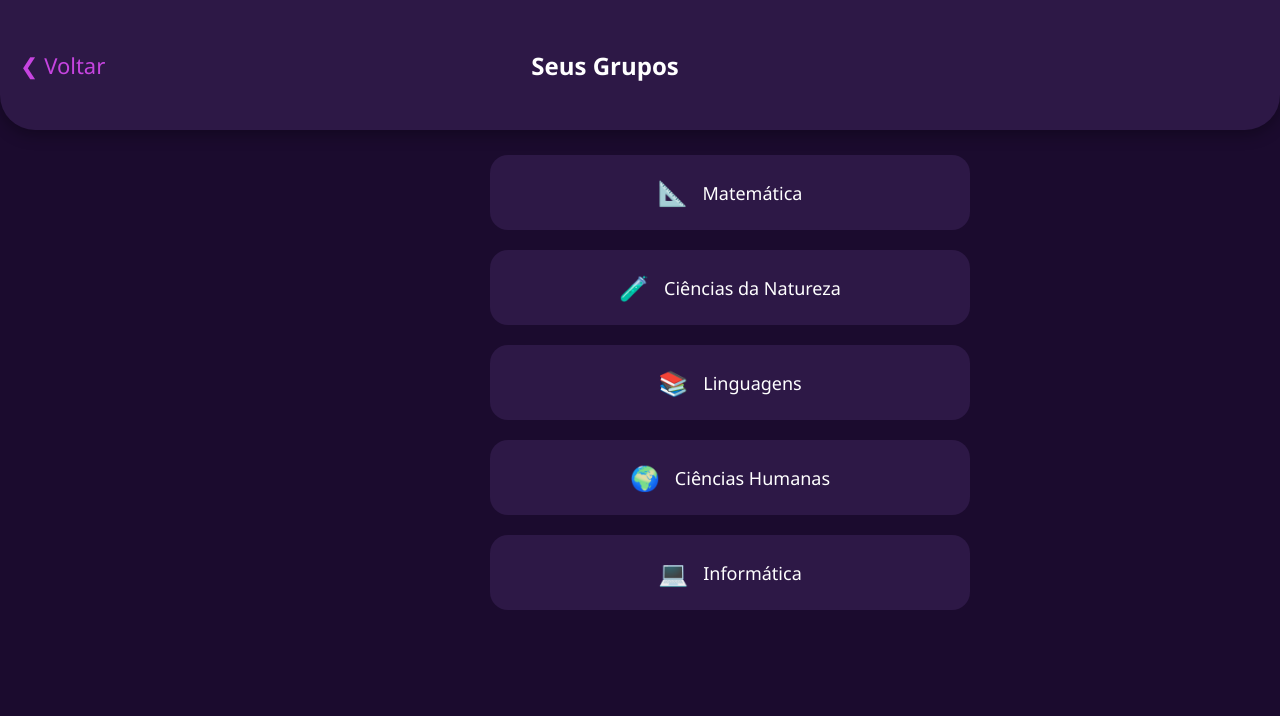
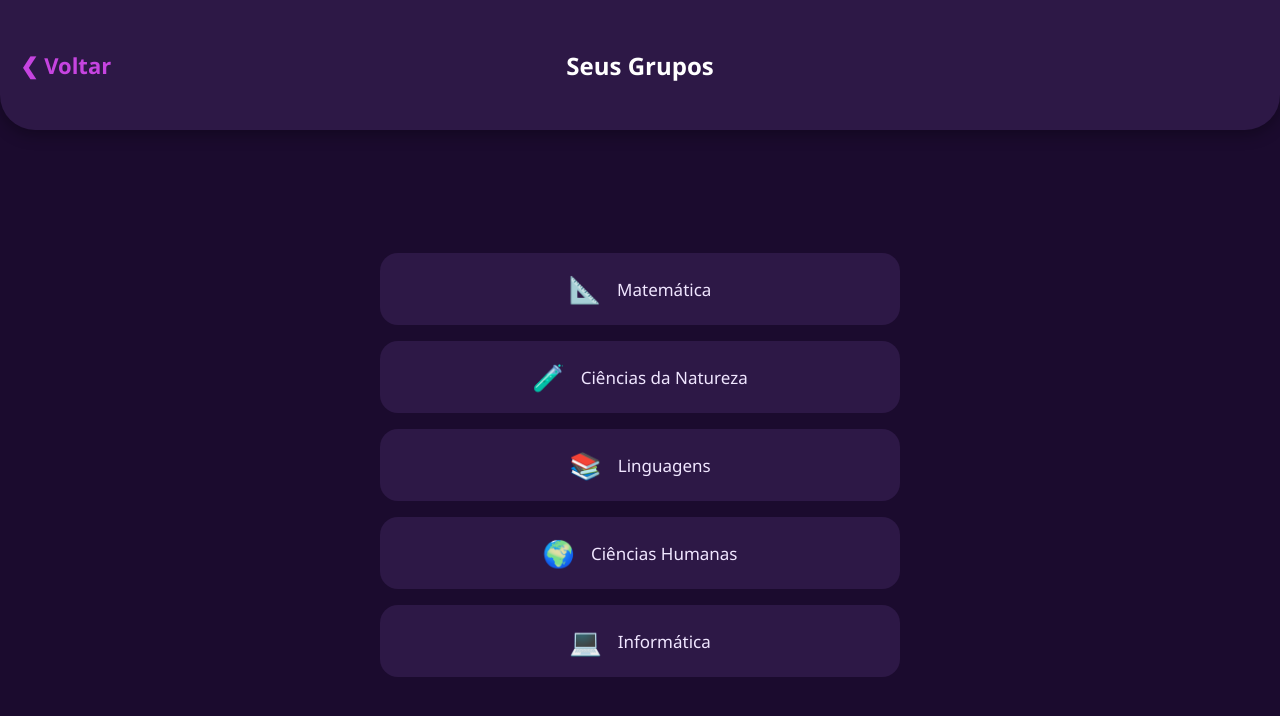
Before and after one commit to OSG-Online-Study-Group/OSG-Web-React, a React (Vite) app: page /OSG-Web-React/Grupos in a window 1280 px wide. Shown: the top 716 px of the page. Built offline with nearby package versions, Linux system fonts and the light colour scheme; no server answers.

Commit message:
refactor: improve styling and structure of grupos component CSS

```diff
--- a/src/components/grupos/grupos.css
+++ b/src/components/grupos/grupos.css
@@ -1,24 +1,98 @@
-.grupos-container { width: 100vw; height: 100vh; background: #1b0b2e; color: white; display: flex; flex-direction: column; }
-
-.grupos-header {
-  height: 130px; /* Borda menor */
-  background-color: #2d1846;
-  border-bottom-left-radius: 35px; border-bottom-right-radius: 35px;
-  display: flex; align-items: center; justify-content: center;
-  position: relative; box-shadow: 0 5px 15px rgba(0,0,0,0.3);
+* {
+  margin: 0;
+  padding: 0;
+  box-sizing: border-box;
+  font-family: 'Segoe UI', sans-serif;
 }
 
-.grupos-header h1 { font-size: 24px; text-align: center; margin-right: 70px; }
-
-.grupos-lista { flex: 1; overflow-y: auto; padding: 25px 20px; display: flex; flex-direction: column; align-items: center; gap: 20px; margin-left: 280px; }
-
-.grupo-card {
-  width: 100%; max-width: 480px; min-height: 75px;
-  background-color: #2d1846; border-radius: 18px; border: none;
-  display: flex; align-items: center; padding: 0 20px; gap: 15px;
-  cursor: pointer; transition: 0.2s; color: white;
+.grupos-container {
+  width: 100vw;
+  height: 100vh;
+  background: #1b0b2e;
+  color: white;
+  display: flex;
+  flex-direction: column;
 }
 
-.grupo-card:hover { background: #3a235a; transform: translateX(5px); border-left: 5px solid #c644e0; }
-.grupo-icone { font-size: 24px; }
-.grupo-nome { font-size: 18px; font-weight: 500; }
+/* ── Header ── */
+.grupos-header {
+  height: 130px;
+  background-color: #2d1846;
+  border-bottom-left-radius: 35px;
+  border-bottom-right-radius: 35px;
+  display: flex;
+  align-items: center;
+  justify-content: center;
+  position: relative;
+  box-shadow: 0 5px 15px rgba(0, 0, 0, 0.3);
+  flex-shrink: 0;
+}
+
+.grupos-header h1 {
+  font-size: 24px;
+  text-align: center;
+}
+
+.voltar-btn {
+  position: absolute;
+  left: 20px;
+  background: none;
+  border: none;
+  color: #c644e0;
+  font-size: 16px;
+  font-weight: 600;
+  cursor: pointer;
+  display: flex;
+  align-items: center;
+  gap: 4px;
+}
+
+/* ── Lista ── */
+.grupos-lista {
+  flex: 1;
+  overflow-y: auto;
+  padding: 30px 20px;
+  display: flex;
+  flex-direction: column;
+  align-items: center;
+  gap: 16px;
+  scrollbar-width: thin;
+  scrollbar-color: #3a235a transparent;
+  justify-content: center;
+  align-self: center;
+}
+
+/* ── Card ── */
+.grupo-card {
+  width: 100%;
+  max-width: 520px;
+  min-height: 72px;
+  background-color: #2d1846;
+  border-radius: 18px;
+  border: 1.5px solid transparent;
+  display: flex;
+  align-items: center;
+  padding: 0 22px;
+  gap: 16px;
+  cursor: pointer;
+  transition: background 0.2s, transform 0.2s, border-color 0.2s;
+  color: white;
+  text-align: left;
+}
+
+.grupo-card:hover {
+  background: #3a235a;
+  transform: translateX(5px);
+  border-left: 5px solid #c644e0;
+}
+
+.grupo-icone {
+  font-size: 26px;
+  flex-shrink: 0;
+}
+
+.grupo-nome {
+  font-size: 17px;
+  font-weight: 500;
+  color: #f0e6ff;
+}
```
